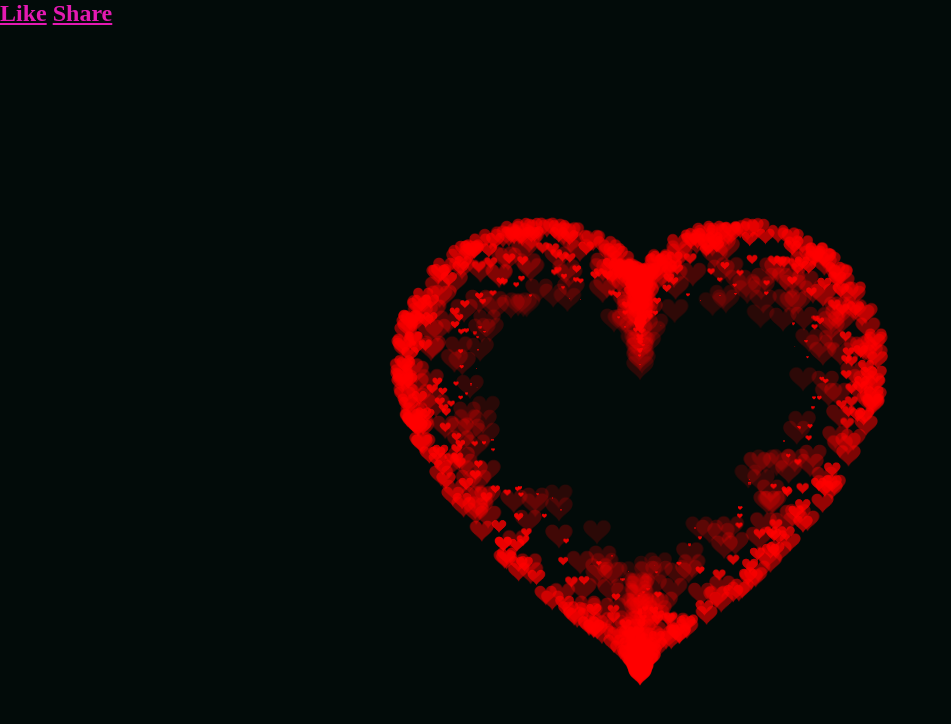
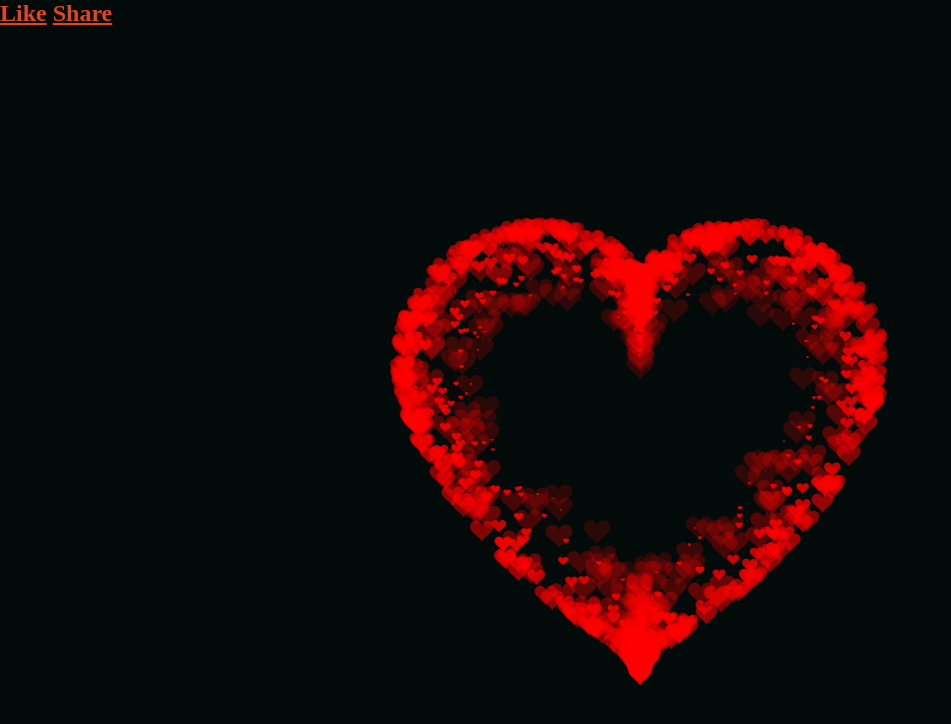
Before and after one commit to duongcot/traitim1, a plain HTML site: page index.html in a window 1280 px wide. Shown: the top 724 px of the page, without its empty margins (0-951 px from the left). Drawn offline with Linux system fonts and the light colour scheme.

Commit message:
Update index.css

```diff
--- a/index.css
+++ b/index.css
@@ -1,4 +1,4 @@
 #h
 {
-    color: rgb(228, 26, 178);
+    color: rgb(228, 70, 26);
 }
```
